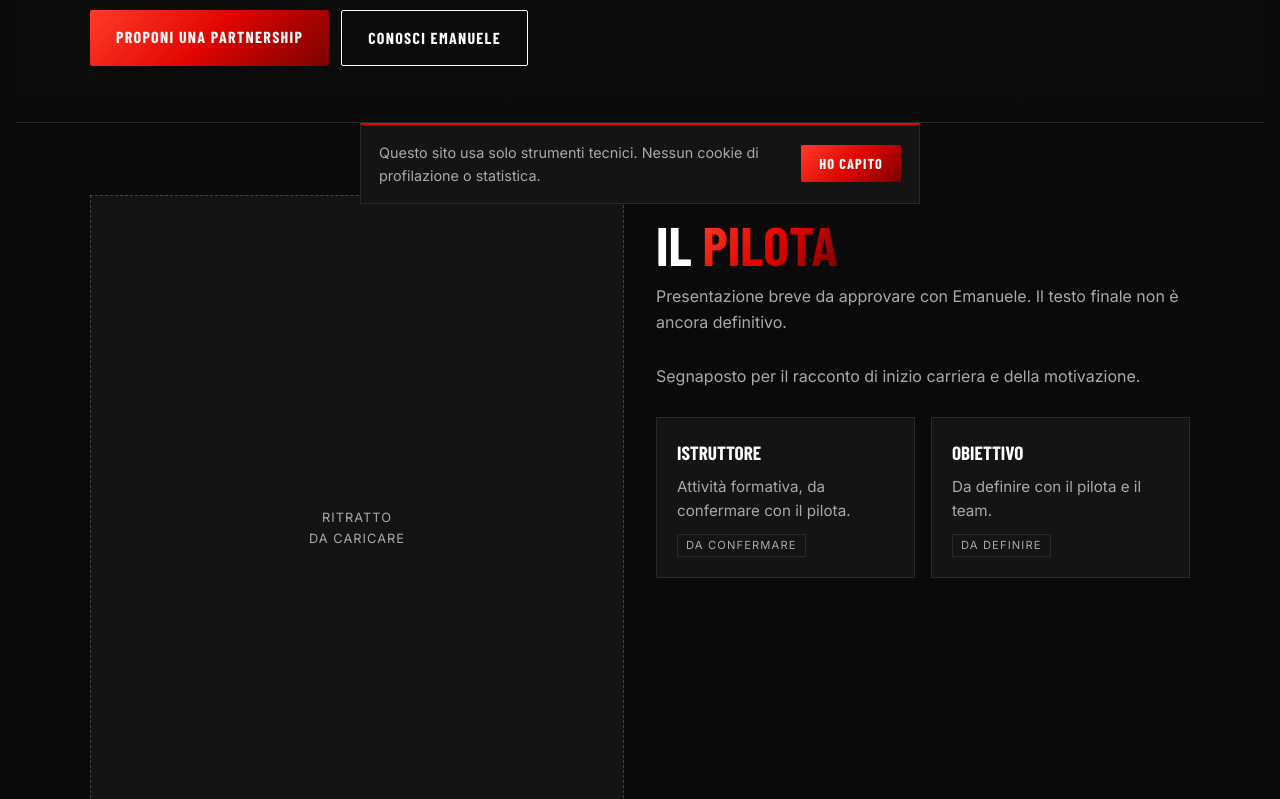
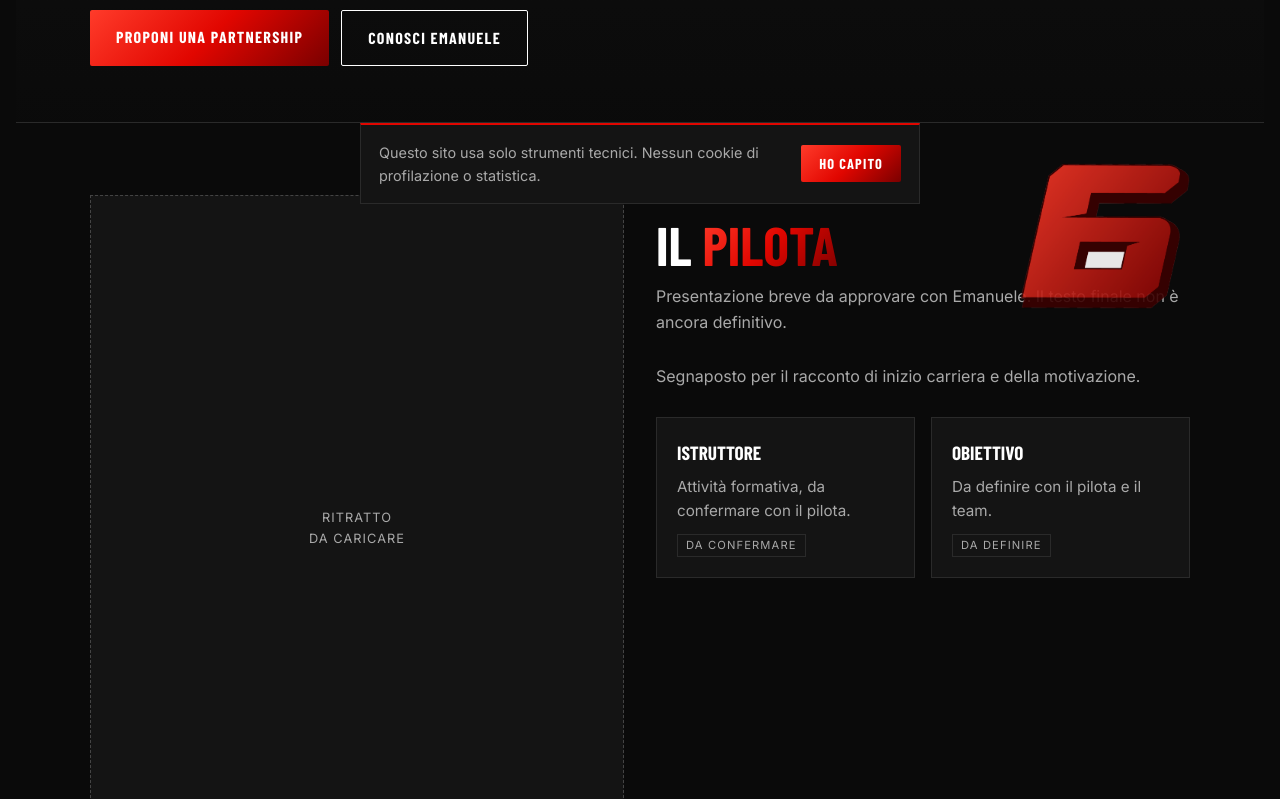
Before and after one commit to profondosud/sito-emanuele-pusceddu, a plain HTML site: page index.html in a window 1280 px wide. Shown: the part 580-1379 px from the top of the page. Drawn offline with nearby package versions, Linux system fonts and the light colour scheme; a web font is replaced by a local one.

Commit message:
Aggiorna demo: logo Push, numero 6 in rosso, layout
Co-Authored-By: Claude Haiku 5.5 <noreply@anthropic.com>

```diff
--- a/index.html
+++ b/index.html
@@ -51,6 +51,8 @@ a { color: var(--fg); }
 .top .wrap { display: flex; align-items: center; justify-content: space-between; gap: 16px; padding-block: 14px; flex-wrap: wrap; }
 .logo { font-family: var(--font-title); font-weight: 800; font-size: 1.25rem; text-transform: uppercase; letter-spacing: .04em; text-decoration: none; }
 .logo-img { height: 34px; width: auto; }
+#profilo { position: relative; }
+.num-deco { position: absolute; right: 0; top: 40px; width: min(170px, 36vw); height: auto; opacity: .9; pointer-events: none; }
 .nav { display: flex; gap: 18px; flex-wrap: wrap; }
 .nav a { text-decoration: none; font-size: .9rem; color: var(--muted); }
 .nav a:hover, .nav a:focus-visible { color: var(--fg); }
@@ -234,6 +236,7 @@ footer button { background: none; border: 0; color: var(--muted); text-decoratio
 
   <div class="wrap">
     <section id="profilo">
+      <img class="num-deco" src="numero-6-rosso.png" alt="" aria-hidden="true">
       <div class="grid-2">
         <div class="photo-ph">Ritratto<br>da caricare</div>
         <div>
```
Also changed, not shown: numero-6-rosso.png (added).
